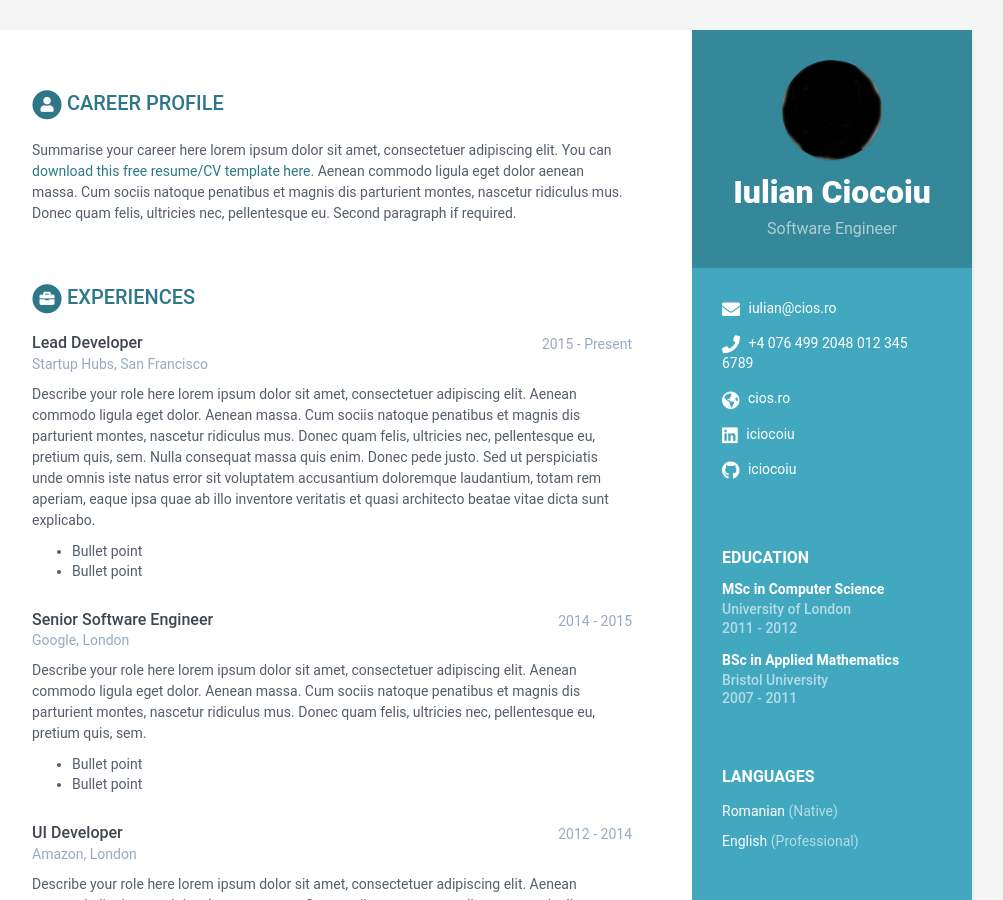
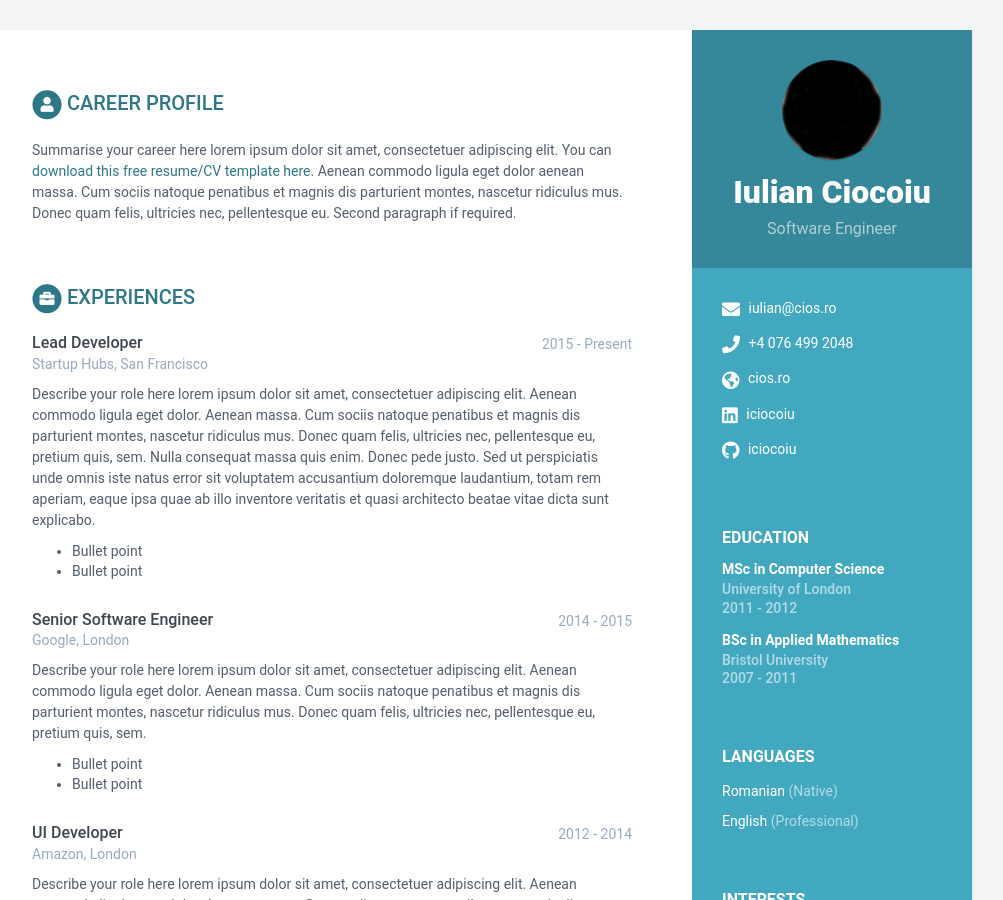
Before and after one commit to iciocoiu/online-cv, a Jekyll site: the page built from index.html, in a window 1280 px wide and 900 px high. Shown: the whole window, without its empty margins (168-1171 px from the left). Built offline with Jekyll 4.4.1, drawn with Linux system fonts in a browser that asks for light colours.

```diff
--- a/_includes/contact.html
+++ b/_includes/contact.html
@@ -10,7 +10,6 @@
     {% if sidebar.phone %}
     <li class="phone"><i class="fas fa-phone"></i>
       <a href="#" class="cryptedphone" data-number="+4 076 499 2048" onclick="window.location.href = 'tel:' + this.dataset.number; return false;"></a>
-      <a href="tel:{{ sidebar.phone }}">{{ sidebar.phone }}</a>
     </li>
     {% endif %}
 
```
